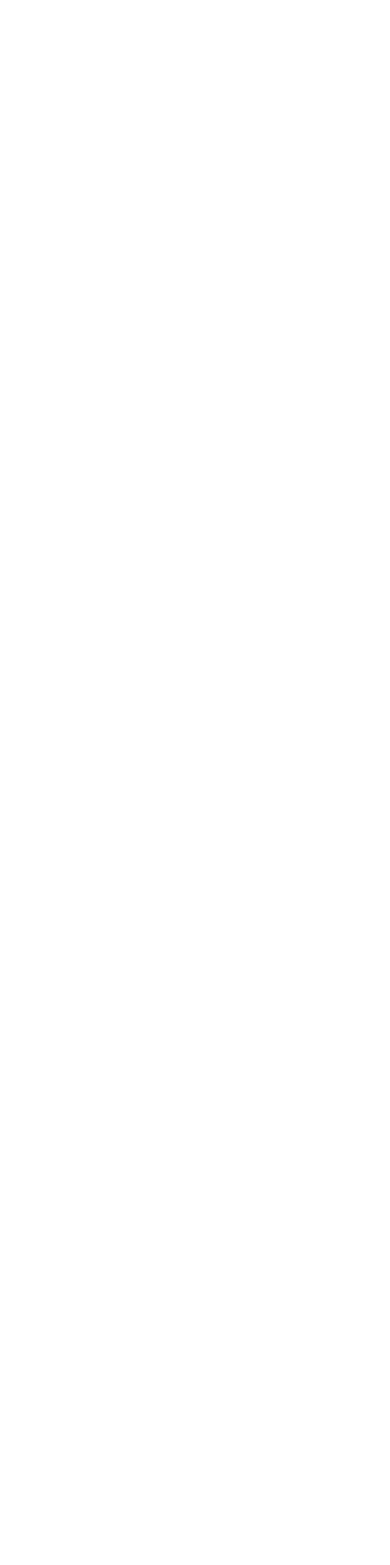
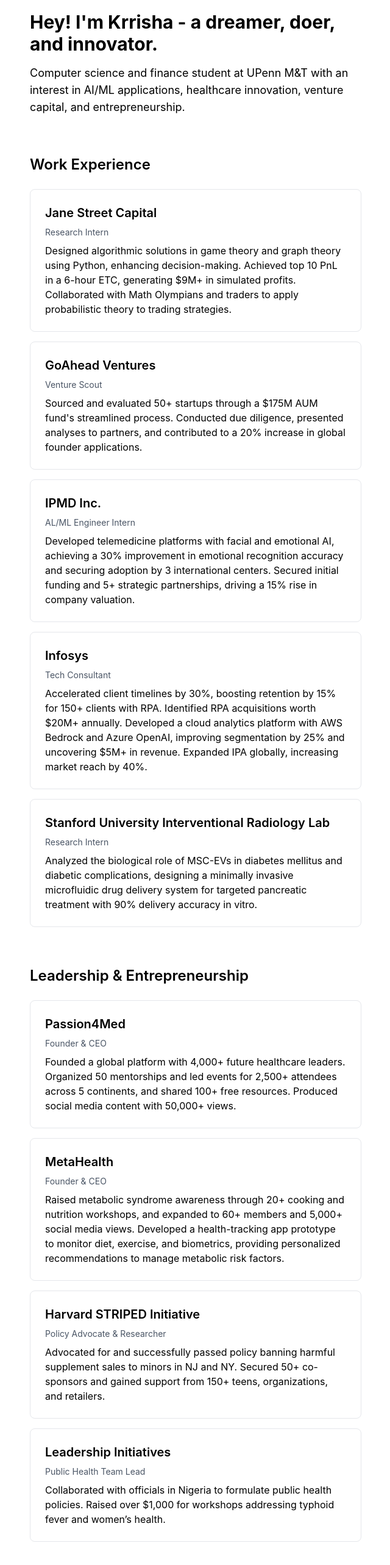
Before and after one commit to krrishapatel/Krrisha-Patel-Portfolio, a Next.js app: page / in a window 1280 px wide. Shown: the part 230-2796 px from the top of the page at 61% size, without its empty margins (319-959 px from the left). Built offline with nearby package versions, Linux system fonts and the light colour scheme.

Commit message:
Update page.tsx

```diff
--- a/app/page.tsx
+++ b/app/page.tsx
@@ -1,4 +1,4 @@
-import React, { useState, useEffect } from 'react';
+import React, { useState } from 'react';
 import Head from 'next/head';
 import Link from 'next/link';
 
@@ -18,22 +18,22 @@ export default function Portfolio() {
       </Head>
 
       {/* Navigation */}
-      <header className="fixed top-0 left-0 w-full bg-white shadow-md z-50">
+      <header className="fixed top-0 left-0 w-full bg-white shadow-md">
         <nav className="container mx-auto px-4 py-3 flex justify-between items-center">
-          <h1 className="text-xl font-bold transition-transform duration-500 hover:scale-105">Krrisha Patel</h1>
+          <h1 className="text-xl font-bold">Krrisha Patel</h1>
           <div className="space-x-4">
-            <a href="#intro" className="text-blue-500 hover:underline transition-all duration-300 ease-in-out">Intro</a>
-            <a href="#work" className="text-blue-500 hover:underline transition-all duration-300 ease-in-out">Work</a>
-            <a href="#leadership" className="text-blue-500 hover:underline transition-all duration-300 ease-in-out">Leadership</a>
-            <a href="#projects" className="text-blue-500 hover:underline transition-all duration-300 ease-in-out">Projects</a>
-            <a href="#contact" className="text-blue-500 hover:underline transition-all duration-300 ease-in-out">Contact</a>
+            <a href="#intro" className="text-blue-500 hover:underline">Intro</a>
+            <a href="#work" className="text-blue-500 hover:underline">Work</a>
+            <a href="#leadership" className="text-blue-500 hover:underline">Leadership</a>
+            <a href="#projects" className="text-blue-500 hover:underline">Projects</a>
+            <a href="#contact" className="text-blue-500 hover:underline">Contact</a>
           </div>
         </nav>
       </header>
 
       <main className="container mx-auto px-4 pt-16">
         {/* Introduction Section */}
-        <section id="intro" className="mb-16 opacity-0 transition-opacity duration-700 ease-in-out fadeIn">
+        <section id="intro" className="mb-16 text-left">
           <h1 className="text-3xl font-bold mb-4">Hey! I'm Krrisha - a dreamer, doer, and innovator.</h1>
           <p className="text-lg mb-4">
             Computer science and finance student at UPenn M&T with an interest in AI/ML applications, healthcare innovation, venture capital, and entrepreneurship.
@@ -41,7 +41,7 @@ export default function Portfolio() {
         </section>
 
         {/* Work Section */}
-        <section id="work" className="mb-16 opacity-0 transition-opacity duration-700 ease-in-out fadeIn">
+        <section id="work" className="mb-16">
           <h2 className="text-2xl font-semibold mb-6">Work Experience</h2>
           <WorkCard
             company="Jane Street Capital"
@@ -71,7 +71,7 @@ export default function Portfolio() {
         </section>
 
         {/* Leadership & Entrepreneurship Section */}
-        <section id="leadership" className="mb-16 opacity-0 transition-opacity duration-700 ease-in-out fadeIn">
+        <section id="leadership" className="mb-16">
           <h2 className="text-2xl font-semibold mb-6">Leadership & Entrepreneurship</h2>
           <WorkCard
             company="Passion4Med"
@@ -96,7 +96,7 @@ export default function Portfolio() {
         </section>
 
         {/* Projects Section */}
-        <section id="projects" className="mb-16 opacity-0 transition-opacity duration-700 ease-in-out fadeIn">
+        <section id="projects" className="mb-16">
           <h2 className="text-2xl font-semibold mb-6">Projects</h2>
           <ProjectCard
             title="Algorithmic Trading Bot"
@@ -131,20 +131,20 @@ export default function Portfolio() {
         </section>
 
         {/* Contact Section */}
-        <section id="contact" className="mb-16 opacity-0 transition-opacity duration-700 ease-in-out fadeIn">
+        <section id="contact" className="mb-16">
           <h2 className="text-2xl font-semibold mb-6">Contact</h2>
           <p>
-            <a href="mailto:krrishapatel26@gmail.com" className="text-blue-500 hover:underline transition-all duration-300 ease-in-out">
+            <a href="mailto:krrishapatel26@gmail.com" className="text-blue-500 hover:underline">
               Email: krrishapatel26@gmail.com
             </a>
           </p>
           <p>
-            <Link href="https://linkedin.com/in/krrishapatel" className="text-blue-500 hover:underline transition-all duration-300 ease-in-out">
+            <Link href="https://linkedin.com/in/krrishapatel" className="text-blue-500 hover:underline">
               LinkedIn
             </Link>
           </p>
           <p>
-            <Link href="https://github.com/krrishapatel" className="text-blue-500 hover:underline transition-all duration-300 ease-in-out">
+            <Link href="https://github.com/krrishapatel" className="text-blue-500 hover:underline">
               GitHub
             </Link>
           </p>
@@ -152,14 +152,11 @@ export default function Portfolio() {
 
         {/* Fun Facts Section */}
         <section id="fun-facts" className="mb-16">
-          <button
-            onClick={toggleFunFacts}
-            className="px-4 py-2 bg-blue-500 text-white rounded-full hover:bg-blue-600 transition-all duration-300 ease-in-out transform hover:scale-105"
-          >
+          <button onClick={toggleFunFacts} className="px-4 py-2 bg-blue-500 text-white rounded-full hover:bg-blue-600 transition duration-300">
             {showFunFacts ? "Hide Fun Facts" : "Show Fun Facts"}
           </button>
           {showFunFacts && (
-            <div className="mt-6 opacity-0 transition-opacity duration-700 ease-in-out fadeIn">
+            <div className="mt-6">
               <ul className="list-disc pl-6">
                 <li>I can code a game in Python in under an hour!</li>
                 <li>I'm a huge fan of AI and its potential to revolutionize healthcare.</li>
@@ -175,7 +172,7 @@ export default function Portfolio() {
 }
 
 const WorkCard = ({ company, title, description }) => (
-  <div className="border border-gray-200 rounded-lg p-6 hover:shadow-lg transition-all duration-300 transform hover:scale-105 mb-4">
+  <div className="border border-gray-200 rounded-lg p-6 hover:shadow-md transition duration-300 mb-4">
     <h3 className="text-xl font-semibold mb-2">{company}</h3>
     {title && <p className="text-sm text-gray-600 mb-2">{title}</p>}
     <p>{description}</p>
@@ -183,7 +180,7 @@ const WorkCard = ({ company, title, description }) => (
 );
 
 const ProjectCard = ({ title, description, tools }) => (
-  <div className="border border-gray-200 rounded-lg p-6 hover:shadow-lg transition-all duration-300 transform hover:scale-105 mb-4">
+  <div className="border border-gray-200 rounded-lg p-6 hover:shadow-md transition duration-300 mb-4">
     <h3 className="text-xl font-semibold mb-2">{title}</h3>
     <p className="mb-2">{description}</p>
     <p className="text-sm text-gray-500"><strong>Tools:</strong> {tools}</p>
```
